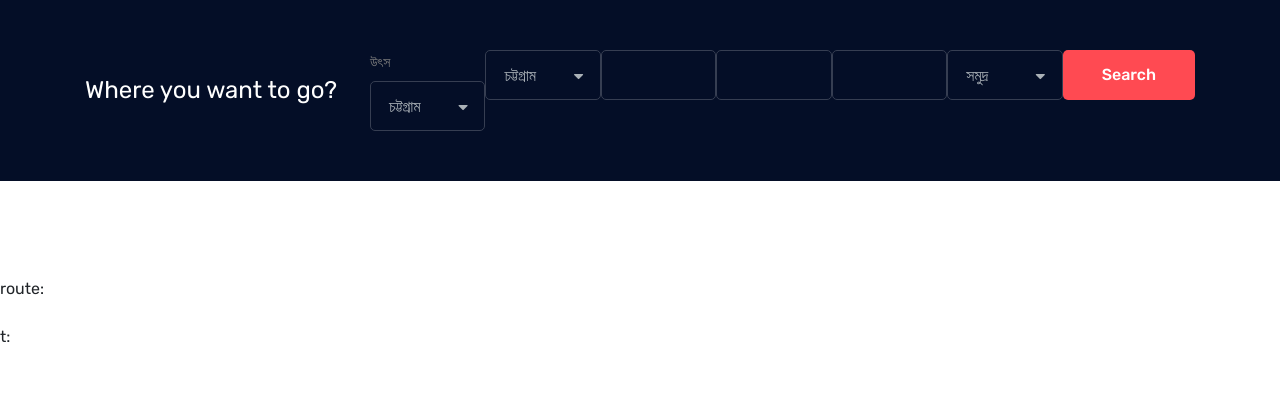
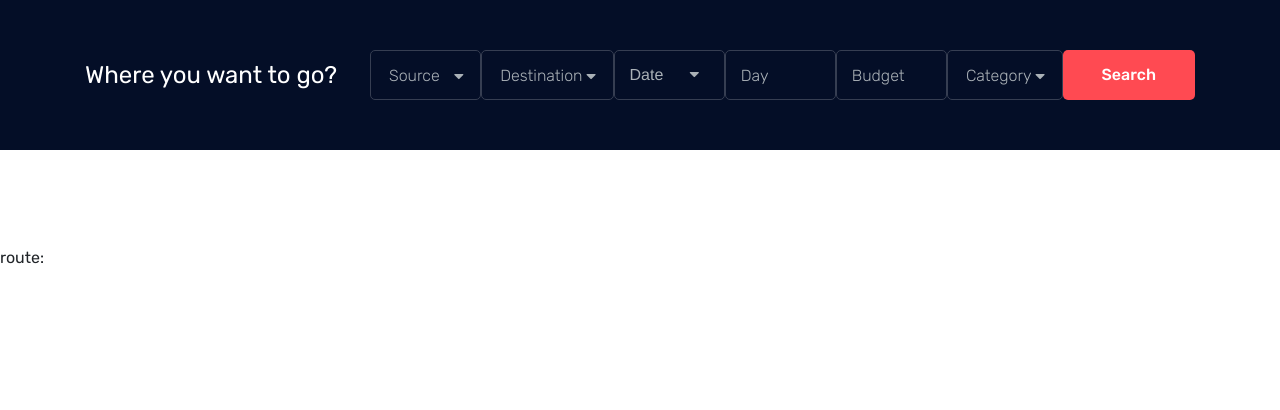
Before and after one commit to FAR5HID/Online-Travel-Guide-for-Route-and-Tour-Mate-Finding-Based-on-Hybrid-Graph-Traversal, a Django app: page / in a window 1280 px wide. Shown: the part 109-519 px from the top of the page. Run offline with Django 3.2, Linux system fonts and the light colour scheme; data that the repository does not hold is empty; some libraries are stand-ins or nearby versions.

Commit message:
Latest version

```diff
--- a/t/views.py
+++ b/t/views.py
@@ -7,78 +7,99 @@ from .forms import SearchForm
 # Create your views here.
 
 def home(request):
-
+    print(request.POST)
     spots = Spots.objects.all()
 
     edges = Edges.objects.all()
 
-    # source = None
-    # destination = None
+    source = destination = day = budget = category = None
+    time = daytime = flag = 0
 
-    q = []
+    route = []
     t = []
     ts = []
+    tt = []
+    #path = {}
 
     if request.method == 'POST':
-        # create a form instance and populate it with data from the request:
-        form = SearchForm(request.POST)
-        # check whether it's valid:
-        if form.is_valid():
-            sfdata = form.cleaned_data
-            source = sfdata['source']
-            destination = sfdata['destination']
+        source = request.POST.get('source')
+        destination = request.POST.get('destination')
+        day = request.POST.get('day')
+        if request.POST.get('budget') != '':
+            budget = int(request.POST.get('budget'))
+        category = request.POST.get('category')
+        print("s=", source, ", d=", destination, ", dy=", day, ", b=", budget, ", c=", category)
+
+        if source != None:
+            route.append(source)
+        if destination != None:
+            route.append(destination)
+            if request.POST.get('budget') != '':
+                budget = budget - 500 - Edges.objects.filter(n1=source, n2=destination).values_list('cost', flat=True)[0]
+                print(budget)
+
+        #print("route=",route)
+
+        for edge in edges:
+            # eliminate this loop
+            # for edge in edges:
+            #     if edge.n1 == destination and edge.n2 not in route:
+            #         t.append(edge.n2)
+            #         path[edge.n2]=edge.n1
+            #         print(path)
+
+            t = list(Edges.objects.filter(n1=destination).exclude(n2__in=route).values_list('n2', flat=True))
+
+            print("t=",t)
+
+            ts = Spots.objects.filter(name__in=t).values_list('name', flat=True).order_by('rating')
+
+            print("ts=",ts)
+
+            t = list(ts)
+
+            tt.extend(t)
+            print("tt=", tt)
+            if t:
+                destination = t.pop()
+                tt.remove(destination)
+                print("tt=", tt)
+                print("new d=", destination)
+                #source = path[destination]
+                source = Edges.objects.filter(n2=destination).values_list('n1', flat=True)[0]
+                print("new s=", source)
+            elif not t and tt:
+                destination = tt.pop()
+                print("tt=", tt)
+                print("new d=", destination)
+                #source = path[destination]
+                source = Edges.objects.filter(n2=destination).values_list('n1', flat=True)[0]
+                print("new s=", source)
+
+            if destination not in route:
+                if request.POST.get('budget') != '':
+                    time = time + Edges.objects.filter(n1=source, n2=destination).values_list('minute', flat=True)[0]
+                    print(time)
+                    daytime = daytime + Edges.objects.filter(n1=source, n2=destination).values_list('minute', flat=True)[0]
+                    print("daytime= ", daytime)
+                    budget = budget - Edges.objects.filter(n1=source, n2=destination).values_list('cost', flat=True)[0]
+                    print("budget = ", budget)
+                    if daytime > 9*60:
+                        daytime = Edges.objects.filter(n1=source, n2=destination).values_list('minute', flat=True)[0]
+                        print("new daytime= ", daytime)
+                        time = time + 15*60
+                        budget = budget - 800
+                        print("new day budget = ", budget)
+                if budget < 0:
+                    flag = 1
+                    break
+                route.append(destination)
+            if flag == 1:
+                break
+
+        print("route=",route)
+
+        #return HttpResponseRedirect('#')
 
 
-            if source is not None:
-                q.append(source)
-            if destination is not None:
-                q.append(destination)
-
-            for edge in edges:
-                for edge in edges:
-                    if edge.n1 == destination and edge.n2 not in q:
-                        t.append(edge.n2)
-
-                ts = Spots.objects.filter(name__in=t).values_list('name', flat=True).order_by('rating')
-                t = list(ts)
-                if t:
-                    destination = t.pop()
-                if destination not in q:
-                    q.append(destination)
-
-            return HttpResponseRedirect('#')
-
-    # if a GET (or any other method) we'll create a blank form
-    else:
-        form = SearchForm()
-
-
-    # sform = SearchForm()
-    # if sform.is_valid():
-    #     sfdata = sform.cleaned_data
-    #     source = sfdata['source']
-    #     destination = sfdata['destination']
-
-    # q = []
-    # t = []
-
-    # if source is not None:
-    #     q.append(source)
-    # if destination is not None:
-    #     q.append(destination)
-
-    # for edge in edges:
-    #     for edge in edges:
-    #         if edge.n1 == destination and edge.n2 not in q:
-    #             t.append(edge.n2)
-
-    #     ts = Spots.objects.filter(name__in=t).values_list('name', flat=True).order_by('rating')
-    #     t = list(ts)
-    #     if t:
-    #         destination = t.pop()
-    #     if destination not in q:
-    #         q.append(destination)
-
-
-
-    return render(request, 'index.html', {'spots':spots, 'q':q, 't':t, 'ts':ts, 'form':form})
+    return render(request, 'index.html', {'spots':spots, 'route':route})
--- a/templates/index.html
+++ b/templates/index.html
@@ -108,53 +108,53 @@
                             {{ form.non_field_errors }}
 
                             <div class="input_field">
-                                {% comment %} <select>
-                                    <option data-display="Source">উৎস</option>
-                                    <option value="1">চট্টগ্রাম</option>
-                                    <option value="2">কক্সবাজার</option>
-                                    <option value="3">বান্দরবান</option>
-                                    <option value="4">রাঙ্গামাটি</option>
-                                    <option value="5">খাগড়াছড়ি</option>
-                                </select> {% endcomment %}
-                                <label for="{{ form.source.id_for_label }}">উৎস</label>
-                                {{ form.source }}
+                                <select name="source">
+                                    <option data-display="Source"></option>
+                                    <option value="চট্টগ্রাম">চট্টগ্রাম</option>
+                                    <option value="কক্সবাজার">কক্সবাজার</option>
+                                    <option value="বান্দরবান">বান্দরবান</option>
+                                    <option value="রাঙ্গামাটি">রাঙ্গামাটি</option>
+                                    <option value="খাগড়াছড়ি">খাগড়াছড়ি</option>
+                                </select>
+                                {% comment %} <label for="{{ form.source.id_for_label }}">উৎস</label>
+                                {{ form.source }} {% endcomment %}
                             </div>
                             <div class="input_field">
-                                {% comment %} <select>
-                                    <option data-display="Destination">গন্তব্য</option>
-                                    <option value="1">চট্টগ্রাম</option>
-                                    <option value="2">কক্সবাজার</option>
-                                    <option value="3">বান্দরবান</option>
-                                    <option value="4">রাঙ্গামাটি</option>
-                                    <option value="5">খাগড়াছড়ি</option>
-                                </select> {% endcomment %}
-                                {{ form.destination }}
+                                <select name="destination">
+                                    <option data-display="Destination"></option>
+                                    <option value="চট্টগ্রাম">চট্টগ্রাম</option>
+                                    <option value="কক্সবাজার">কক্সবাজার</option>
+                                    <option value="বান্দরবান">বান্দরবান</option>
+                                    <option value="রাঙ্গামাটি">রাঙ্গামাটি</option>
+                                    <option value="খাগড়াছড়ি">খাগড়াছড়ি</option>
+                                </select>
+                                {% comment %} {{ form.destination }} {% endcomment %}
+                            </div>
+                            <div class="input_field" >
+                                <input id="datepicker" name="date" placeholder="Date">
+                                {% comment %} {{ form.date }} {% endcomment %}
                             </div>
                             <div class="input_field">
-                                {% comment %} <input id="datepicker" placeholder="Date"> {% endcomment %}
-                                {{ form.date }}
+                                <input type="number" id="day" name="day" placeholder="Day">
+                                {% comment %} {{ form.day }} {% endcomment %}
                             </div>
                             <div class="input_field">
-                                {% comment %} <input type="number" id="day" placeholder="Day"> {% endcomment %}
-                                {{ form.day }}
+                                <input type="number" id="budget" name="budget" placeholder="Budget">
+                                {% comment %} {{ form.budget }} {% endcomment %}
                             </div>
                             <div class="input_field">
-                                {% comment %} <input type="number" id="budget" placeholder="Budget"> {% endcomment %}
-                                {{ form.budget }}
-                            </div>
-                            <div class="input_field">
-                                {% comment %} <select>
-                                    <option data-display="Category">শ্রেণী</option>
-                                    <option value="1">সমুদ্র</option>
-                                    <option value="">পাহাড়</option>
-                                    <option value="">ঝর্ণা</option>
-                                    <option value="">দ্বীপ</option>
-                                    <option value="">বন</option>
-                                    <option value="">নদী</option>
-                                    <option value="">লেক</option>
-                                    <option value="">পার্ক</option>
-                                </select> {% endcomment %}
-                                {{ form.category }}
+                                <select name="category">
+                                    <option data-display="Category"></option>
+                                    <option value="সমুদ্র">সমুদ্র</option>
+                                    <option value="পাহাড়">পাহাড়</option>
+                                    <option value="ঝর্ণা">ঝর্ণা</option>
+                                    <option value="দ্বীপ">দ্বীপ</option>
+                                    <option value="বন">বন</option>
+                                    <option value="নদী">নদী</option>
+                                    <option value="লেক">লেক</option>
+                                    <option value="পার্ক">পার্ক</option>
+                                </select>
+                                {% comment %} {{ form.category }} {% endcomment %}
                             </div>
 
 
@@ -187,15 +187,9 @@
 
     <br><br><br><br>
     route:<br>
-    {% for qs in q %}
-    {{ qs }}
+    {% for routes in route %}
+    {{ routes }}
     {% endfor %}
-
-    <br>t:<br>
-    {% for qs in t %}
-    {{ qs }}
-    {% endfor %}
-
 
     <!-- where_togo_area_end  -->
 
```
Also changed, not shown: README.md (deleted), media/5.png (deleted), media/pics/001guts.jpg (deleted), media/pics/sugondha.jpg (added), media/pics/sugondha_sZPJ6Lj.jpg (added), 1 other file.
